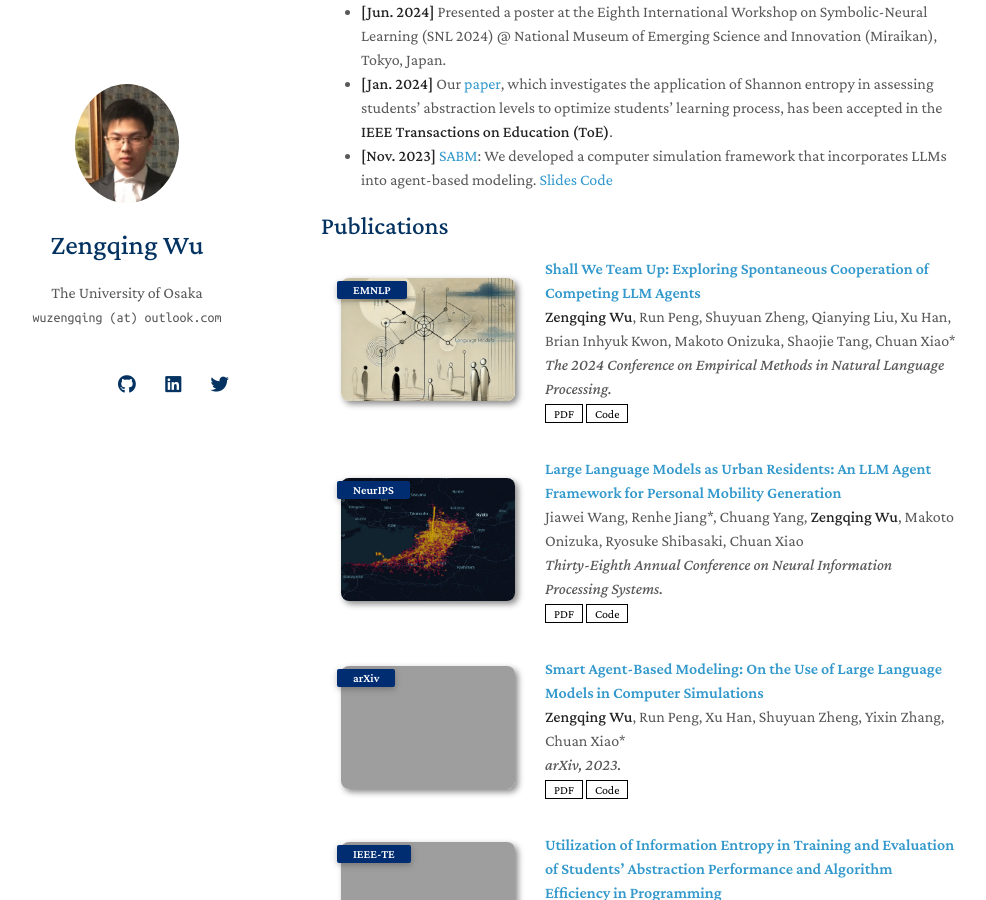
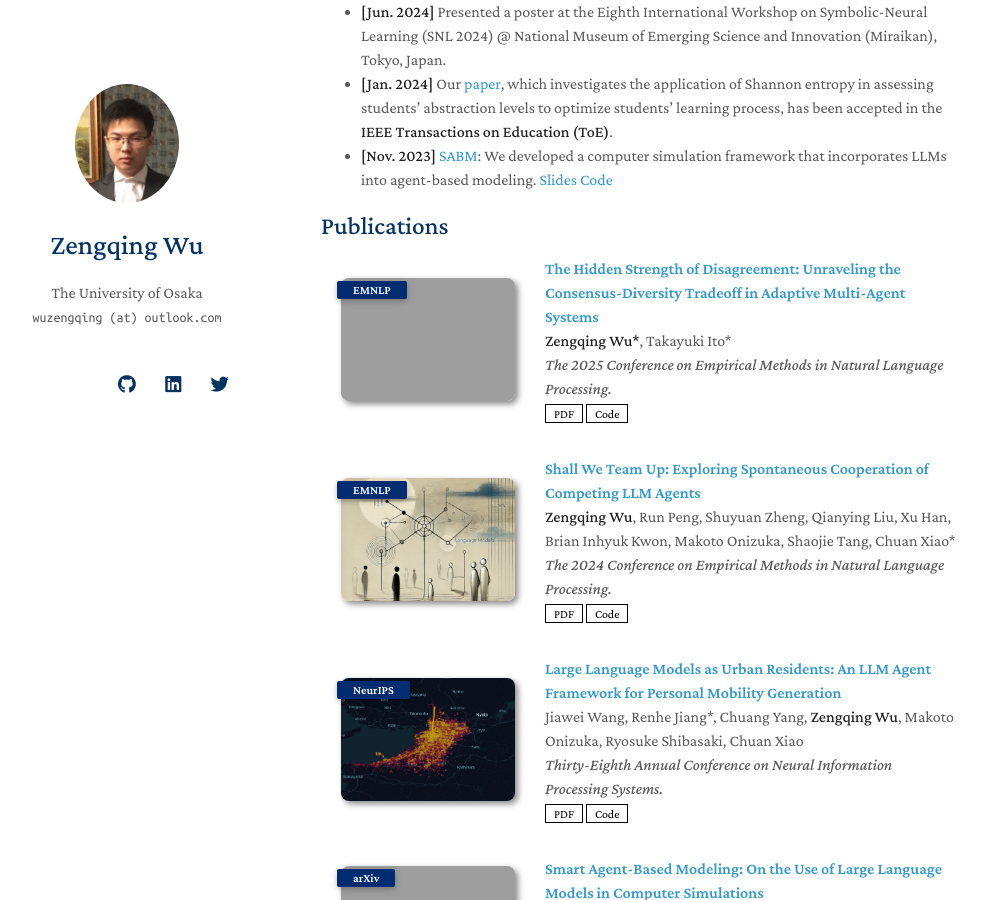
Before and after one commit to wuzengqing001225/wuzengqing001225.github.io, a Jekyll site: the page built from index.md, in a window 1280 px wide and 900 px high, scrolled down 882 px. Shown: the whole window, without its empty margins (149-1135 px from the left). Built offline with Jekyll 4.4.1, drawn with Linux system fonts in a browser that asks for light colours; nearby versions of some CDN libraries; a style sheet for code colours, icons or effects is not loaded; our own code applies the rules of GitHub Pages for plain Markdown files; grey boxes are pictures that could not be loaded.

Commit message:
Update publications.yml

```diff
--- a/_data/publications.yml
+++ b/_data/publications.yml
@@ -1,4 +1,12 @@
 main:
+
+  - title: "The Hidden Strength of Disagreement: Unraveling the Consensus-Diversity Tradeoff in Adaptive Multi-Agent Systems"
+    authors: <strong>Zengqing Wu*</strong>, Takayuki Ito*
+    conference_short: EMNLP
+    conference: The 2025 Conference on Empirical Methods in Natural Language Processing.
+    pdf: https://arxiv.org/pdf/2502.16565
+    code: https://github.com/wuzengqing001225/ConsensusDiversityTradeoffMAS
+    image: ./assets/img/Paper_Cover/2025_02_ConsensusDiversityTradeoff.png
 
   - title: "Shall We Team Up: Exploring Spontaneous Cooperation of Competing LLM Agents"
     authors: <strong>Zengqing Wu</strong>, Run Peng, Shuyuan Zheng, Qianying Liu, Xu Han, Brian Inhyuk Kwon, Makoto Onizuka, Shaojie Tang, Chuan Xiao*
```
